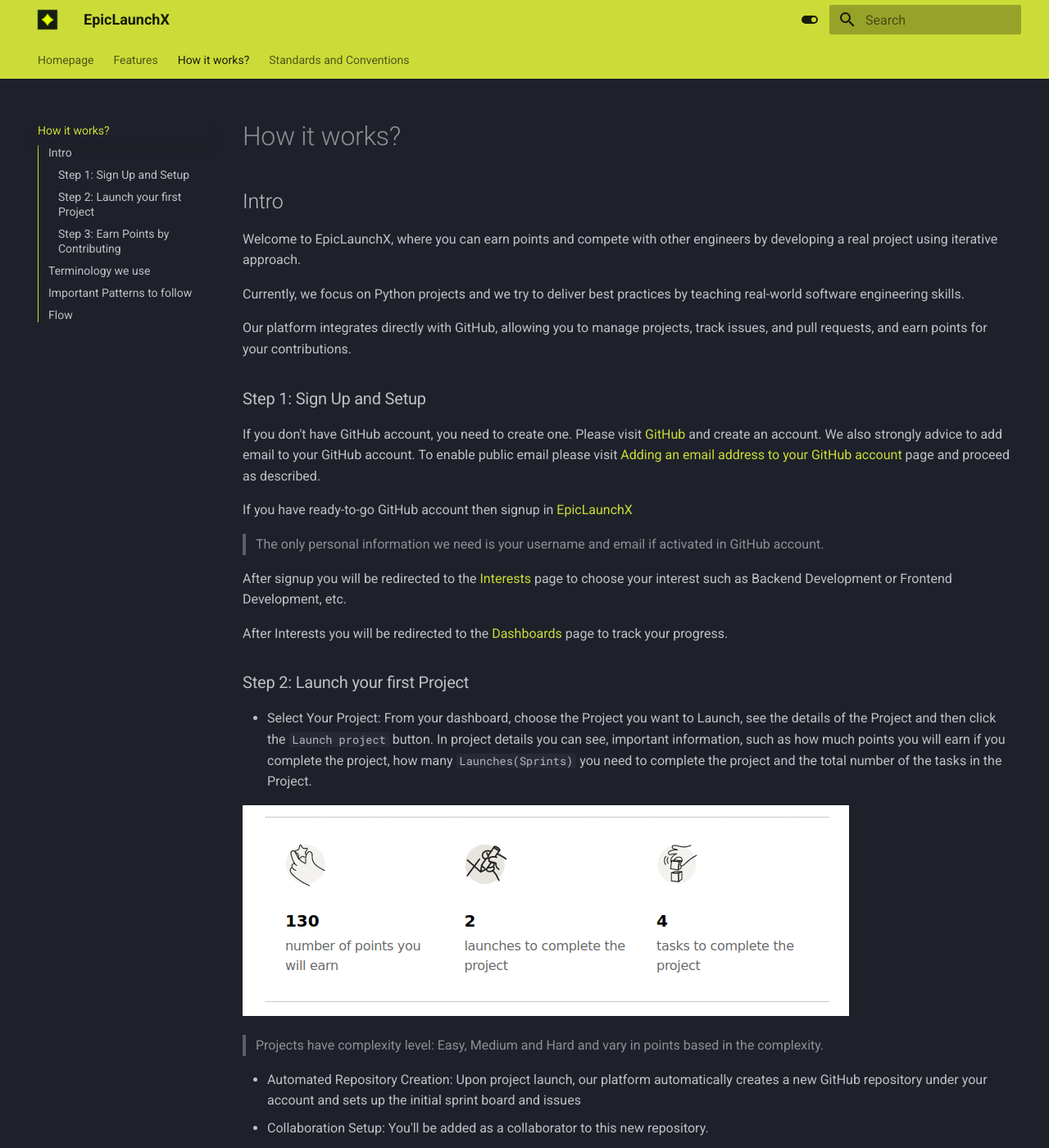
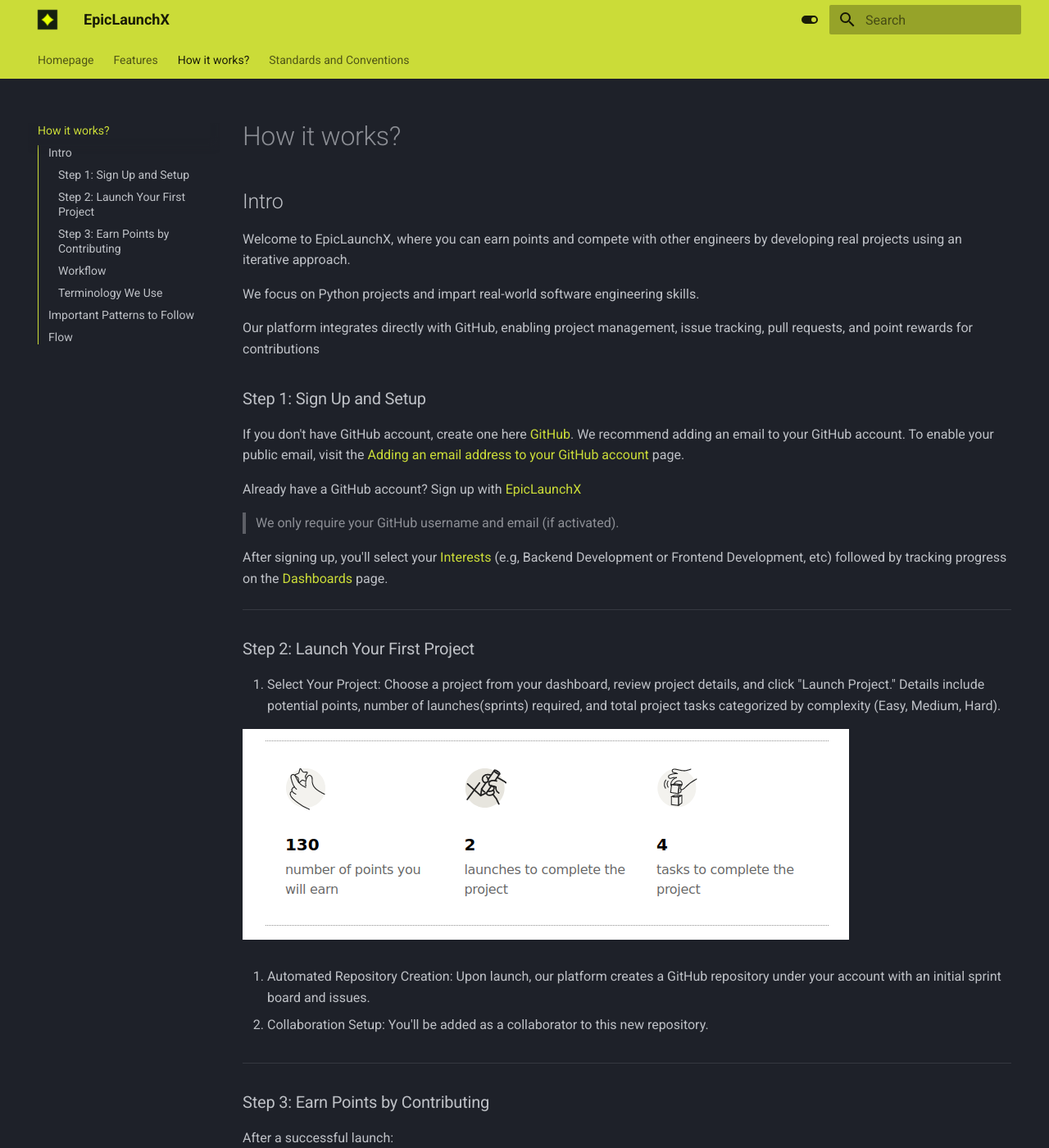
Before and after one commit to EpicLaunchX/docs, an MkDocs documentation site: the page built from docs/how-it-works.md, in a window 1280 px wide and 1400 px high. Shown: the whole window at 82% size. Built offline with MkDocs 1.6.1 and Material for MkDocs 9.7.7, drawn with Linux system fonts in a browser that asks for light colours; some of the changed text lies outside the part shown.

Commit message:
docs: update how-it-works

```diff
--- a/docs/how-it-works.md
+++ b/docs/how-it-works.md
@@ -2,74 +2,81 @@
 
 ## Intro
 
-Welcome to EpicLaunchX, where you can earn points and compete with other engineers by developing a real project using iterative approach.
+Welcome to EpicLaunchX, where you can earn points and compete with other engineers by developing real projects using an iterative approach.
 
-Currently, we focus on Python projects and we try to deliver best practices by teaching real-world software engineering skills.
+We focus on Python projects and impart real-world software engineering skills.
 
-Our platform integrates directly with GitHub, allowing you to manage projects, track issues, and pull requests, and earn points for your contributions.
+Our platform integrates directly with GitHub, enabling project management, issue tracking, pull requests, and point rewards for contributions
 
 
 
 ### Step 1: Sign Up and Setup
 
-If you don't have GitHub account, you need to create one. Please visit [GitHub](https://github.com/signup) and create an account.
-We also strongly advice to add email to your GitHub account. To enable public email please visit [Adding an email address to your GitHub account](https://docs.github.com/en/account-and-profile/setting-up-and-managing-your-personal-account-on-github/managing-email-preferences/adding-an-email-address-to-your-github-account) page and proceed as described.
+If you don't have GitHub account, create one here [GitHub](https://github.com/signup).
+We recommend adding an email to your GitHub account. To enable your public email, visit the [Adding an email address to your GitHub account](https://docs.github.com/en/account-and-profile/setting-up-and-managing-your-personal-account-on-github/managing-email-preferences/adding-an-email-address-to-your-github-account) page.
 
-If you have ready-to-go GitHub account then signup in [EpicLaunchX](https://beta.epiclaunchx.io/accounts/signup/)
+Already have a GitHub account? Sign up with [EpicLaunchX](https://beta.epiclaunchx.io/accounts/signup/)
 
-> The only personal information we need is your username and email if activated in GitHub account.
+> We only require your GitHub username and email (if activated).
 
-After signup you will be redirected to the [Interests](https://beta.epiclaunchx.io/interests/) page to choose your interest such as Backend Development or Frontend Development, etc.
+After signing up, you'll select your [Interests](https://beta.epiclaunchx.io/interests/) (e.g, Backend Development or Frontend Development, etc)
+followed by tracking progress on the [Dashboards](https://beta.epiclaunchx.io/dashboard/) page.
 
-After Interests you will be redirected to the [Dashboards](https://beta.epiclaunchx.io/dashboard/) page to track your progress.
+---
 
+### Step 2: Launch Your First Project
 
-### Step 2: Launch your first Project
-
-* Select Your Project: From your dashboard, choose the Project you want to Launch, see the details of the Project and then click the `Launch project` button.
-In project details you can see, important information, such as how much points you will earn if you complete the project, how many `Launches(Sprints)` you need to complete the project and the total number of the tasks in the Project.
+1. Select Your Project: Choose a project from your dashboard, review project details, and click "Launch Project." Details include potential points, number of launches(sprints) required, and total project tasks categorized by complexity (Easy, Medium, Hard).
 
 ![Project Details](assets/project_details.png)
 
-> Projects have complexity level: Easy, Medium and Hard and vary in points based in the complexity.
+2. Automated Repository Creation: Upon launch, our platform creates a GitHub repository under your account with an initial sprint board and issues.
 
-* Automated Repository Creation: Upon project launch, our platform automatically creates a new GitHub repository under your account and sets up the initial sprint board and issues
-* Collaboration Setup: You'll be added as a collaborator to this new repository.
+3. Collaboration Setup: You'll be added as a collaborator to this new repository.
+
+
+---
 
 ### Step 3: Earn Points by Contributing
 
-After successful Launch you will see three main links: GitHub Repo, GitHub Board and Project Board:
+After a successful launch:
 
 ![Launch Success](assets/launch_success.png)
 
-GitHub Repo - the repo just created in our GitHub Organization and you have been added as a collaborator to this repo.
-Therefore, before going further, you need to accept the collaborator invitation at GitHub.
+- GitHub Repo: Access the newly created repo where you're a collaborator. Accept the invitation if needed.
 
-GitHub Board - is the GitHub Project - Launch board for tracking your progress.
+- GitHub Board: Utilize the GitHub Project - Launch board to track progress.
 
-Project Board - this is one of the crucial parts of the our platform, where you can learn more about Tasks, Hints for the tasks and How to Complete sections for each Launch.
+- Project Board: A key platform component providing task details, hints, and completion guidelines for each sprint.
 
-* Work on Tasks: Navigate to your Project Board to see available tasks. Tasks vary in points based on complexity of the Project.
+
+### Workflow
+
+1. Work on Tasks: Check your Project Board for available tasks, categorized by complexity.
 
 > Each Task corresponds the same GitHub Issue
 
-* Send Pull Requests: Once you've completed work on an issue, commit your changes and send a pull request (PR) through GitHub. Make sure to link the PR to the specific issue it resolves.
+2. Send Pull Requests: Commit changes, send pull requests via GitHub, linking them to specific issues.
 
-* Earning Points: When a PR is merged, and the related issue is closed, points are automatically awarded to your account. The points system is transparent, with each issue and PR showing the potential points earnable.
+3. Earning Points: Points are awarded upon PR merge and issue closure, with transparent point allocation visible for each task.
 
-## Terminology we use
 
-* Sprints in EpicLaunchX is called Launches. Therefore, Projects are consisted of Launches and Launches are consisted of Tasks.
+---
 
-* Project is something that static that you can read about, whenever you Launch the Project, it becomes a live entity, so called Active Project.
+### Terminology We Use
 
-* Tracks are the bigger units where Projects live.
+- Launches: Sprints within EpicLaunchX; Projects consist of Launches and Launches consist of Tasks.
 
-## Important Patterns to follow
+- Active Project: A live entity after launch.
 
-* According to best practices, in EpicLaunchX we do require some standards on Commit messages, PR names, Python folder structure.
+- Tracks: Higher-level units where Projects reside.
 
-* For Project specific technical requirements you need to carefully read the Launch and Task requirements.
+
+---
+
+## Important Patterns to Follow
+
+Follow best practices for Commit messages, PR names, and Python folder structure. Review Launch and Task requirements for technical specifics.
 
 * For General conventions and more please read [Features](features.md)
 
```
